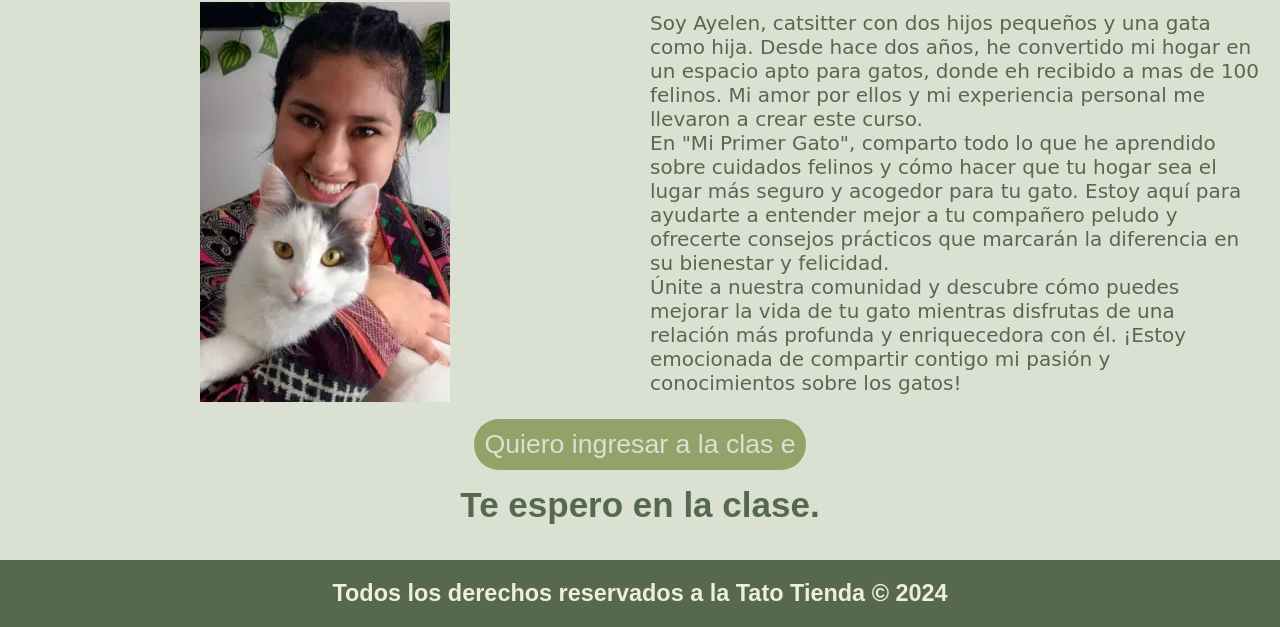
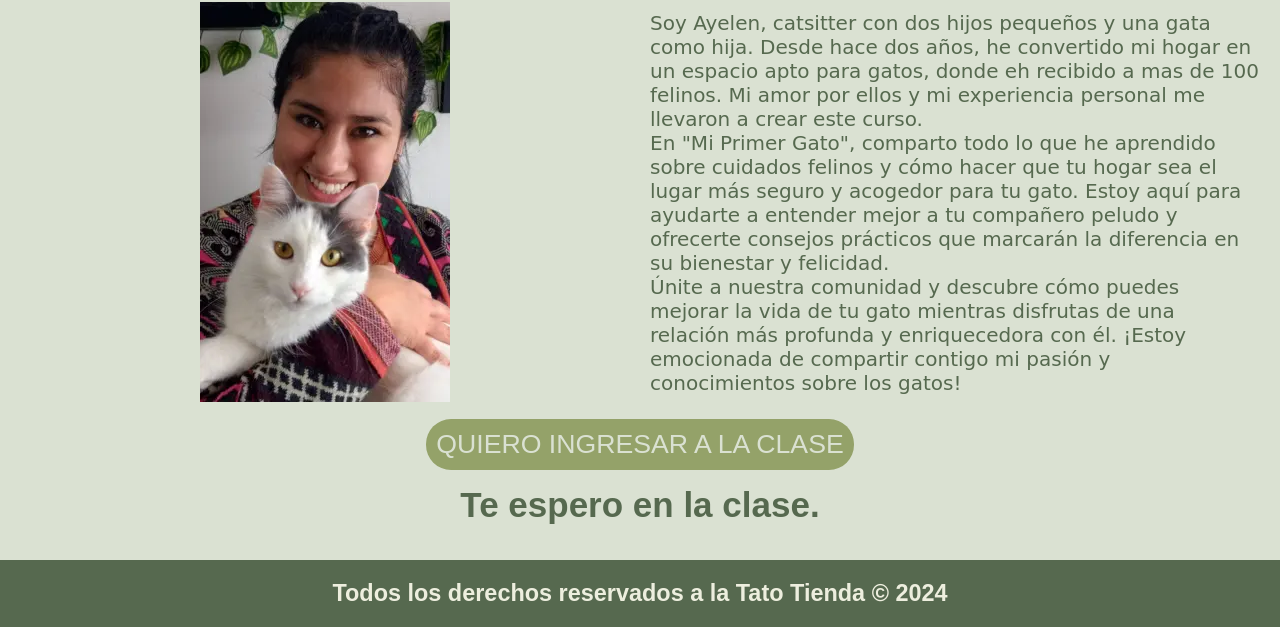
Before and after one commit to FedericoMiguelNunez/Guarderia-Tatos, a plain HTML site: page lanzamiento/lanzamiento.html in a window 1280 px wide. Shown: the part 503-1130 px from the top of the page. Drawn offline with Linux system fonts and the light colour scheme; a web font is replaced by a local one.

Commit message:
modificando btn

```diff
--- a/lanzamiento/lanzamiento.html
+++ b/lanzamiento/lanzamiento.html
@@ -48,8 +48,7 @@
         </div>
 
 
-            <button><a href="https://chat.whatsapp.com/IEhwZx9eTpHEYVMO5yLzNr">Quiero ingresar a la clas
-                e</a>
+            <button><a href="https://chat.whatsapp.com/IEhwZx9eTpHEYVMO5yLzNr">QUIERO INGRESAR A LA CLASE</a>
             </button>
             <h4>Te espero  en la clase.</h4>
 
```
